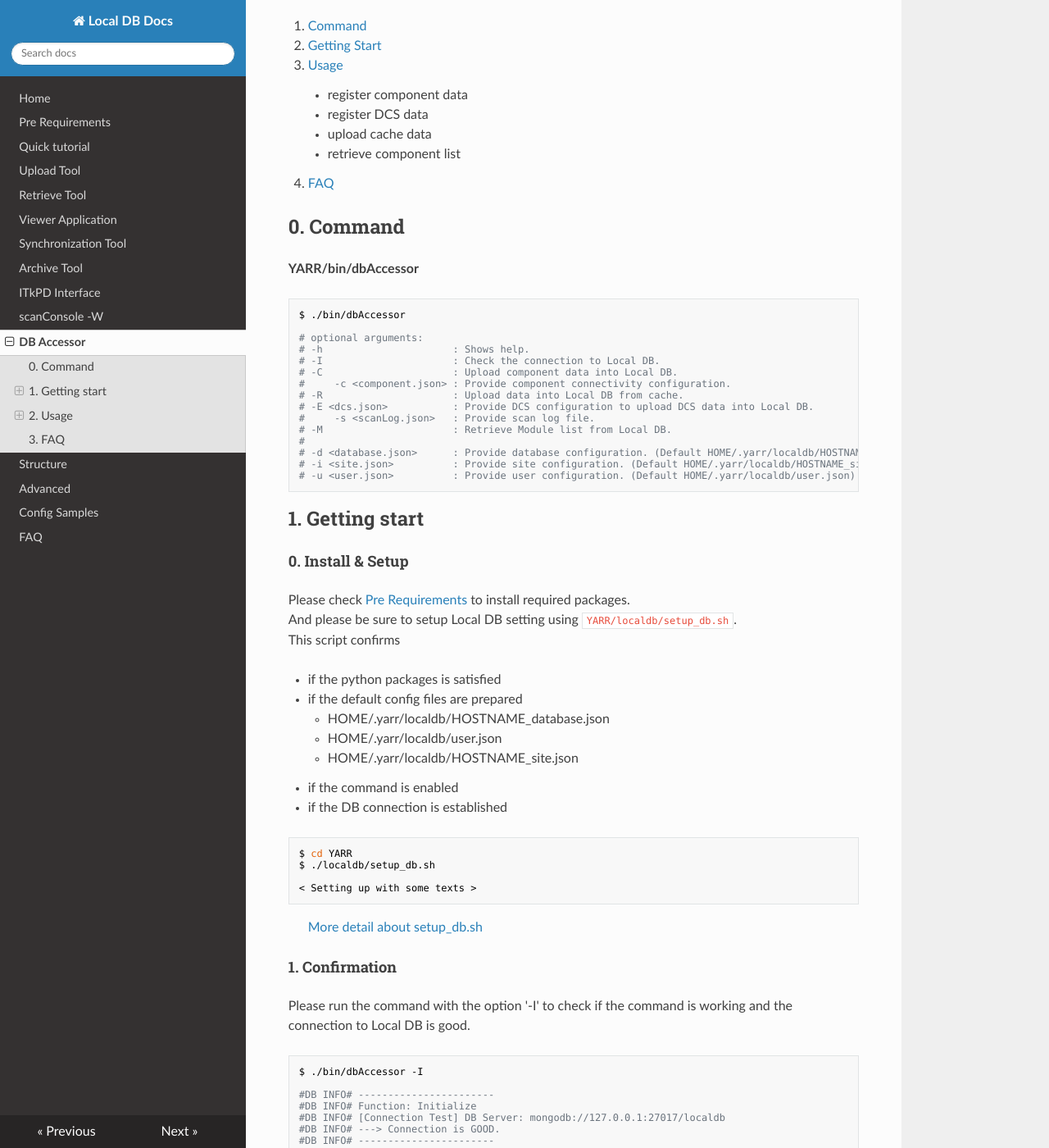
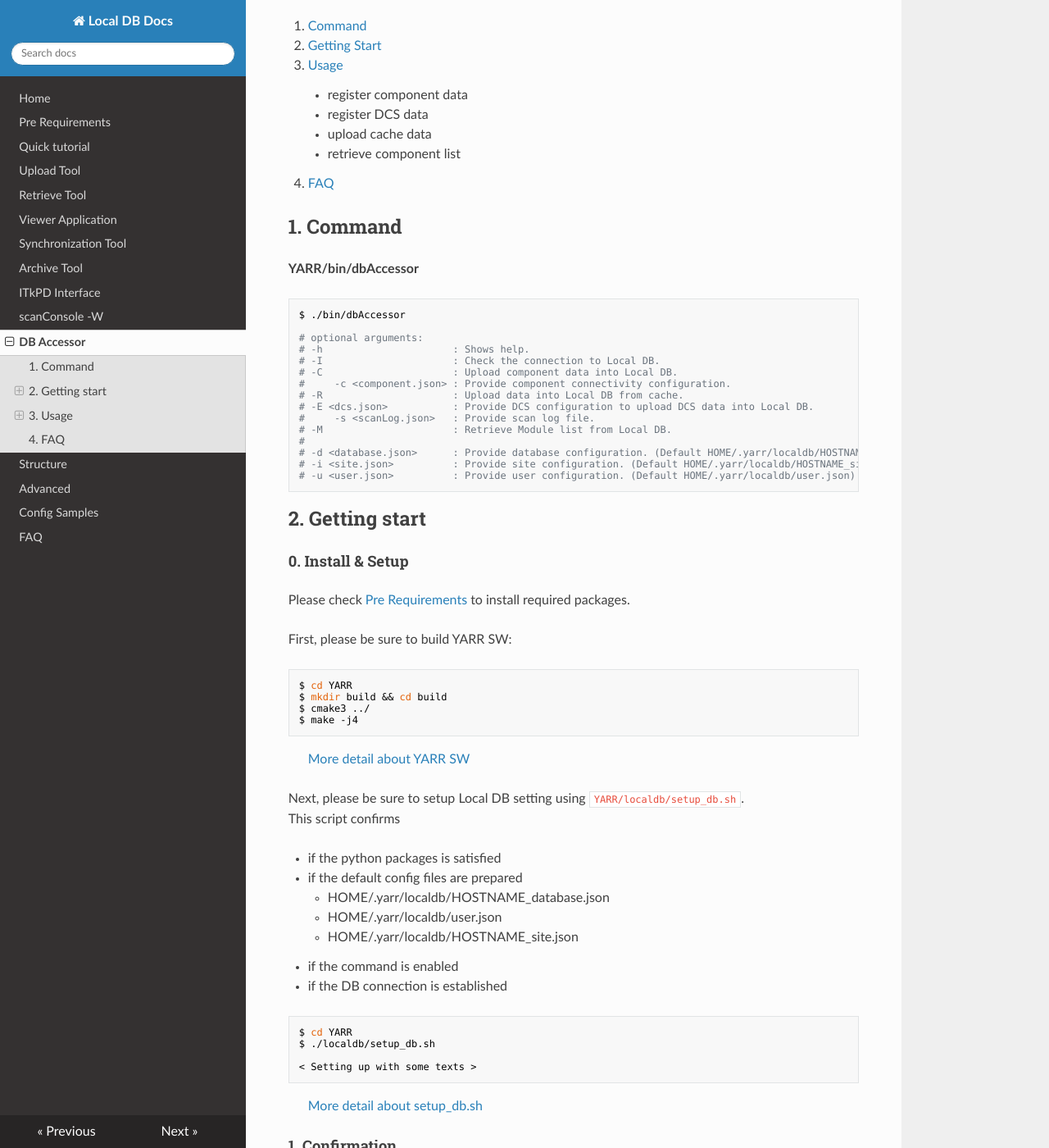
Before and after one commit to jlab-hep/localdb-docs, an MkDocs documentation site: the page built from docs/accessor.md, in a window 1280 px wide and 1400 px high, scrolled down 260 px. Shown: the whole window at 82% size. Built offline with MkDocs 1.6.1, drawn with Linux system fonts in a browser that asks for light colours; nearby versions of some CDN libraries; old or Windows-style settings are respelled for this version of MkDocs; some of the changed text lies outside the part shown.

````diff
--- a/docs/accessor.md
+++ b/docs/accessor.md
@@ -5,16 +5,16 @@ mainly for component registration and DCS registration.
 
 Contents:
 
-0. [Command](#0-command)
-1. [Getting Start](#1-getting-start)
-2. [Usage](#2-usage)
+1. [Command](#1-command)
+2. [Getting Start](#2-getting-start)
+3. [Usage](#3-usage)
     - register component data
     - register DCS data
     - upload cache data
     - retrieve component list
-3. [FAQ](#3-faq)
+4. [FAQ](#4-faq)
 
-## 0. Command
+## 1. Command
 
 **YARR/bin/dbAccessor**
 
@@ -36,12 +36,23 @@ $ ./bin/dbAccessor
 # -u <user.json>          : Provide user configuration. (Default HOME/.yarr/localdb/user.json)
 ```
 
-## 1. Getting start
+## 2. Getting start
 
 #### 0. Install & Setup
 
 Please check [Pre Requirements](requirements.md) to install required packages.<br>
-And please be sure to setup Local DB setting using `YARR/localdb/setup_db.sh`. <br>
+
+First, please be sure to build YARR SW:
+
+```bash
+$ cd YARR
+$ mkdir build && cd build
+$ cmake3 ../
+$ make -j4
+```
+> [More detail about YARR SW](https://yarr.readthedocs.io/en/latest/)
+
+Next, please be sure to setup Local DB setting using `YARR/localdb/setup_db.sh`. <br>
 This script confirms
 
 - if the python packages is satisfied
@@ -192,6 +203,6 @@ $ ./bin/dbAccessor -M
 #DB INFO# -----------------------
 ```
 
-## 3. FAQ
+## 4. FAQ
 
 in edit.
````
Also changed, not shown: other parts of docs/accessor.md (+1 -1 lines), docs/scanconsole.md (added, +103 -0 lines).
